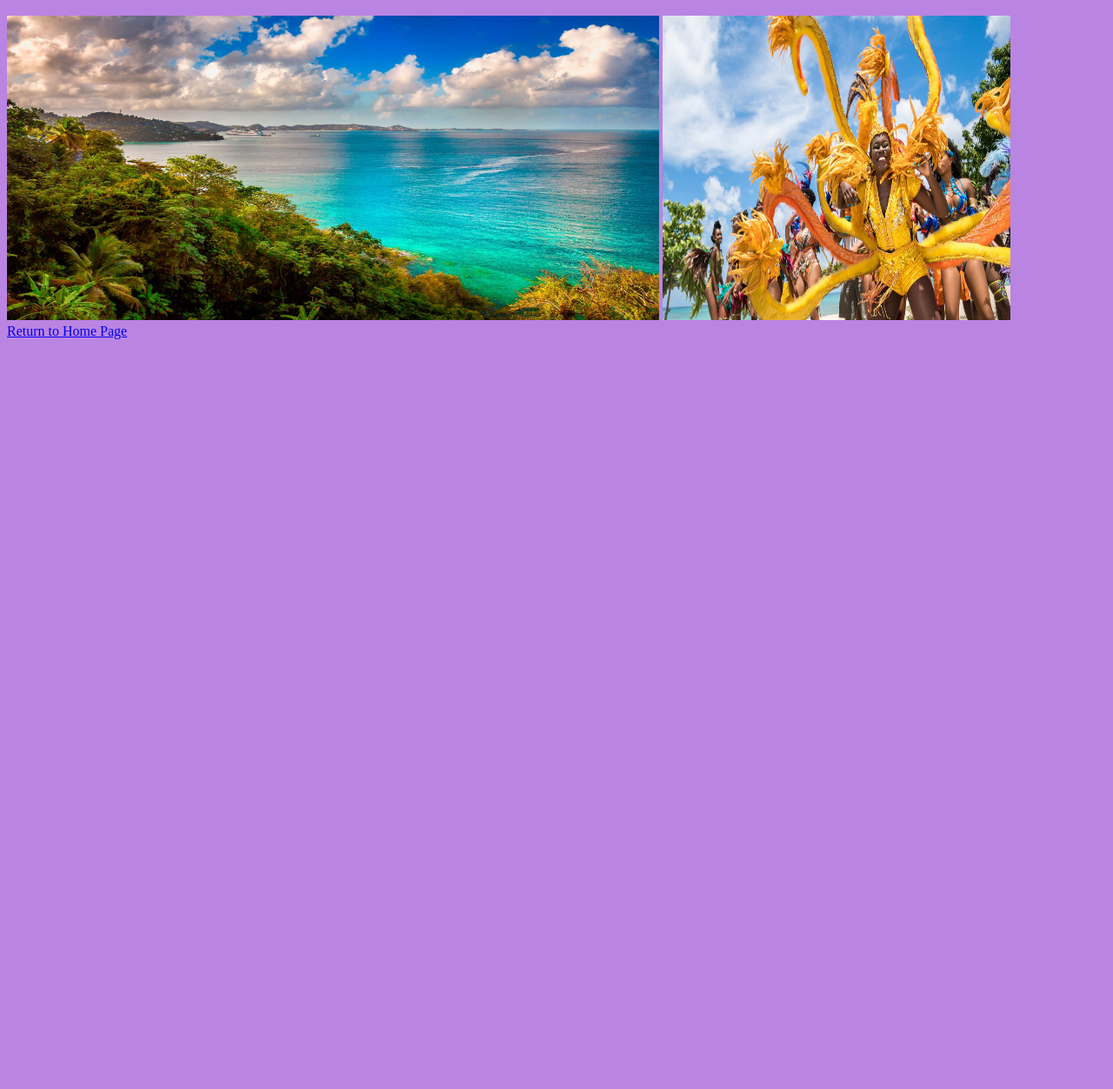
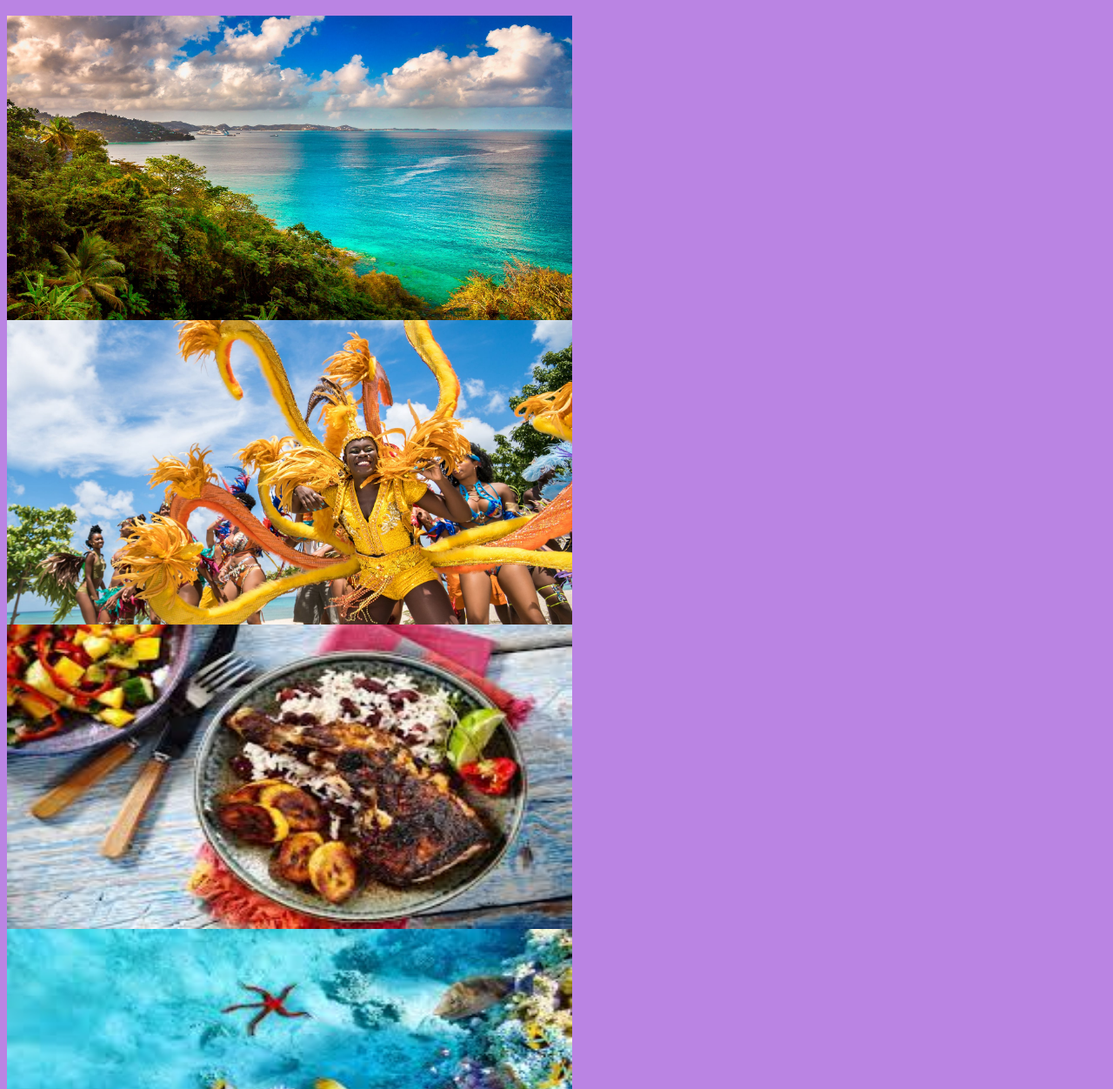
Before and after one commit to nnlegrand/nnlegrand.github.io, a plain HTML site: page MyTravel.html in a window 1280 px wide. Shown: the part 48-1300 px from the top of the page at 87% size. Before the commit the page ends 800 px from the top, so only its background shows below. Drawn offline with Linux system fonts and the light colour scheme.

Commit message:
Update MyTravel.html

```diff
--- a/MyTravel.html
+++ b/MyTravel.html
@@ -9,10 +9,12 @@
 </head>
 <body>
     <h1>Here is my dream travel destination</h1>
-  <img src="media/caribbeanbeach.jpg" width="750px" height="350px">
-  <img src="media/caribbeanfestival.jpg" width= "400px" height="350px>
-    <b/r>
-
+  <img src="media/caribbeanbeach.jpg" width="650px" height="350px">
+  <img src="media/caribbeanfestival.jpg" width= "650px" height="350px>
+  <br>
+     <img src="media/caribbeanfood.jpg" width="650px" height="350px">
+      <img src="media/caribbeansea.jpg" width="650px" height="350px">
+ <br>
 </body>
     <footer>
         <a href="index.html">Return to Home Page</a>
```
